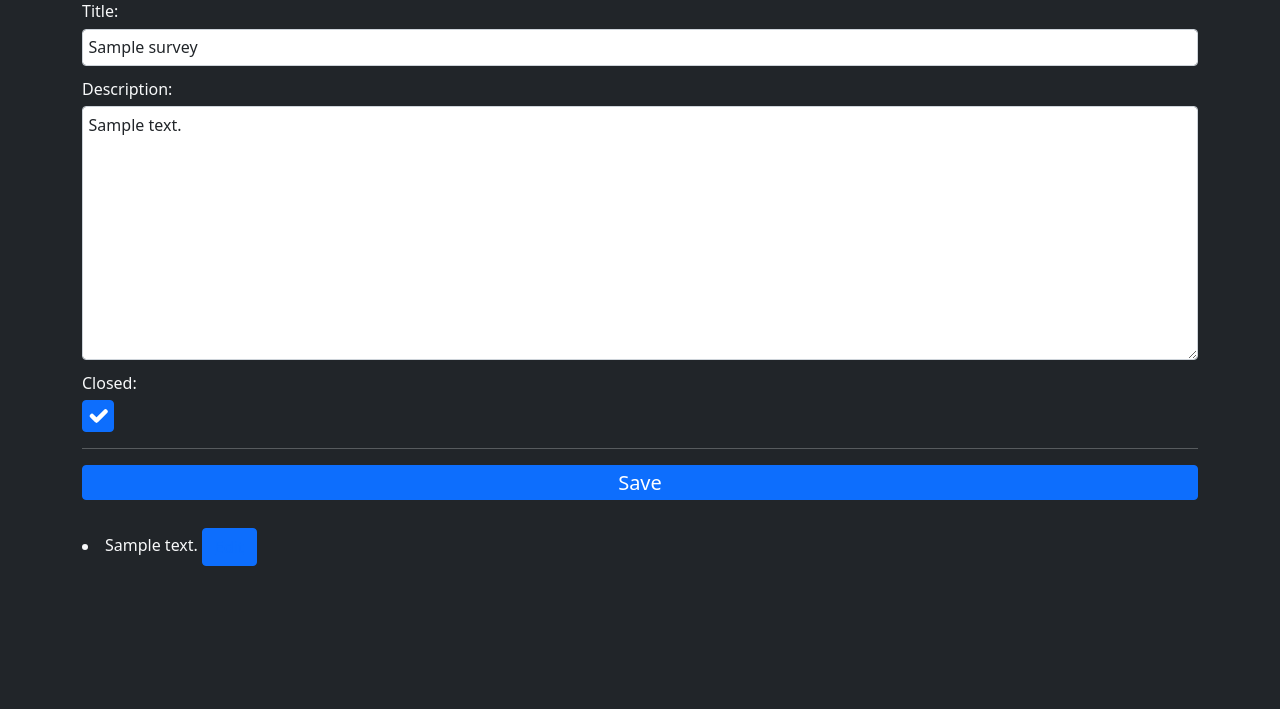
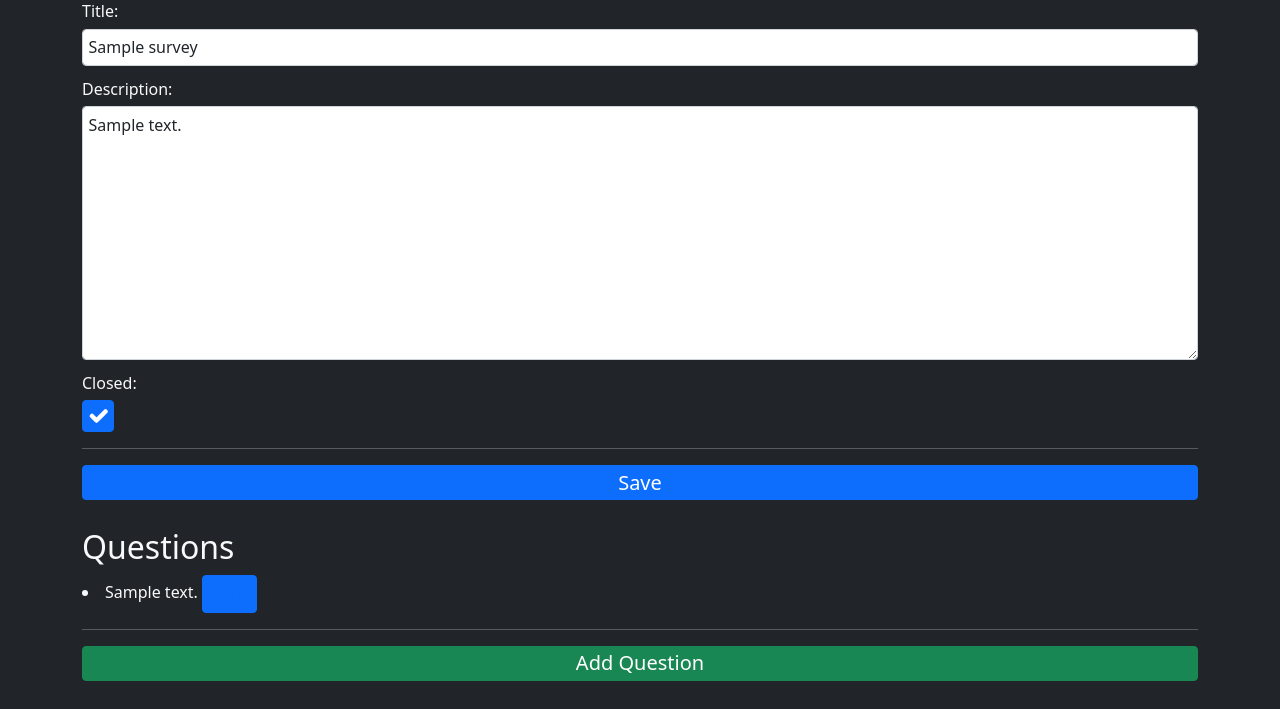
Before and after one commit to nicofreundt/school_project, a Django app: page /survey/edit/00000000-0000-0000-0000-000000000001/ in a window 1280 px wide. Shown: the part 92-801 px from the top of the page. Before the commit the page ends 658 px from the top, so only its background shows below. Run offline with Django 4.2, Linux system fonts and the light colour scheme; tables that the repository leaves empty hold one stand-in row (values such as "Sample post").

Commit message:
Enhanced survey-edit template
- Added Button to add Questions to Surveys

```diff
--- a/survey/templates/survey/edit.html
+++ b/survey/templates/survey/edit.html
@@ -12,6 +12,7 @@
             type="submit" value="Save"
         />
     </form>
+    <h2> Questions </h2>
     {% for question in questions %}
     <li>
         {{ question.text }}
@@ -19,5 +20,11 @@
             <a href="{% url 'question_edit' question=question.id %}">Edit</a>
         </button>
     </li>
-  {% endfor %}
+    {% endfor %}
+    <hr>
+    <div style="display: flex; justify-content: center; align-items: center;">
+        <button  style="font-size: 20px; height: 4vh; min-height: 35px; width: 100%; padding: 0px; margin: 0px 0px 2.5% 0px"
+            type="submit" class="btn btn-success" onclick="location.href='{% url 'question_create' survey=survey %}'">Add Question
+        </button>
+    </div>
 {% endblock %}
```
